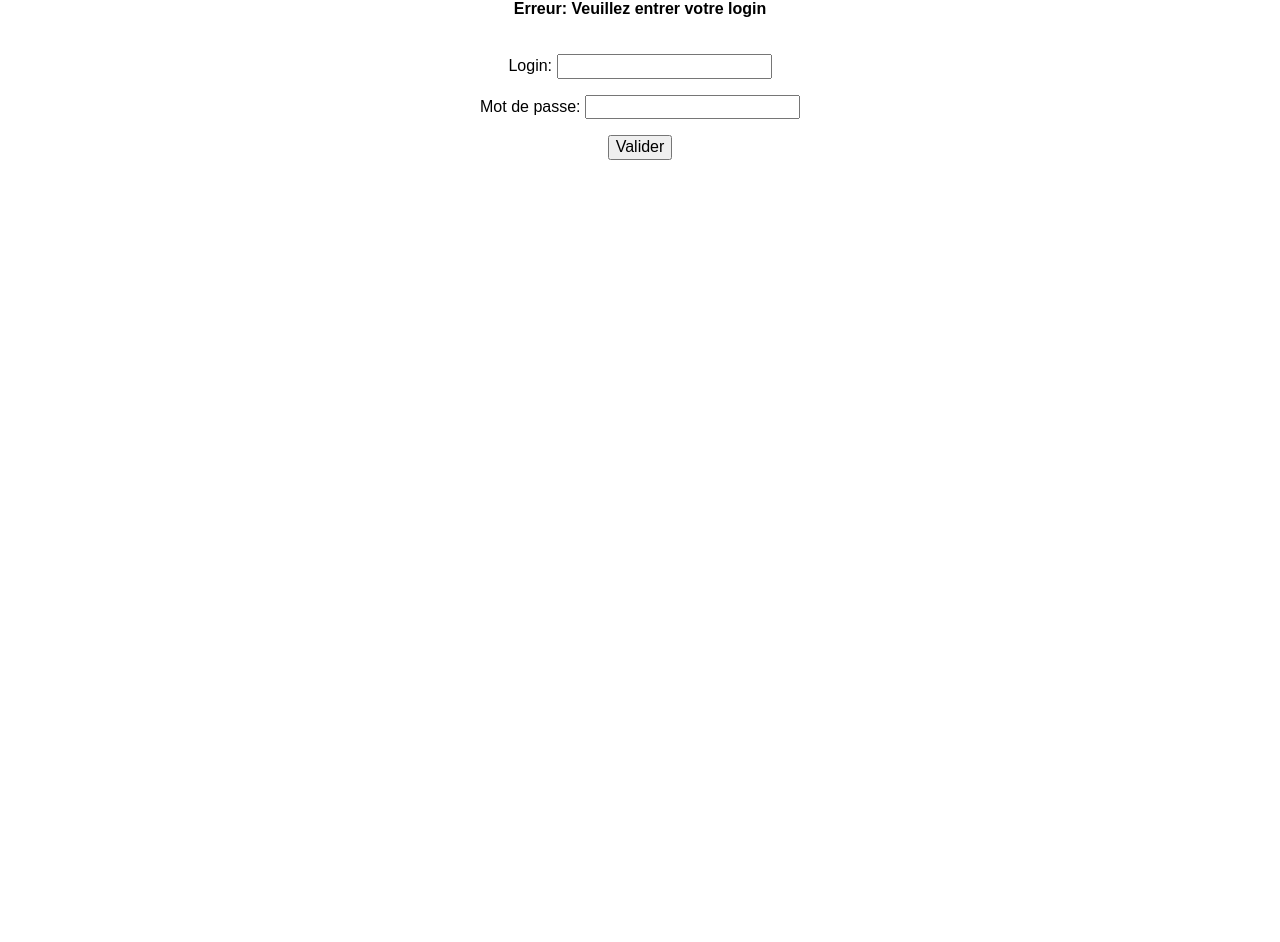
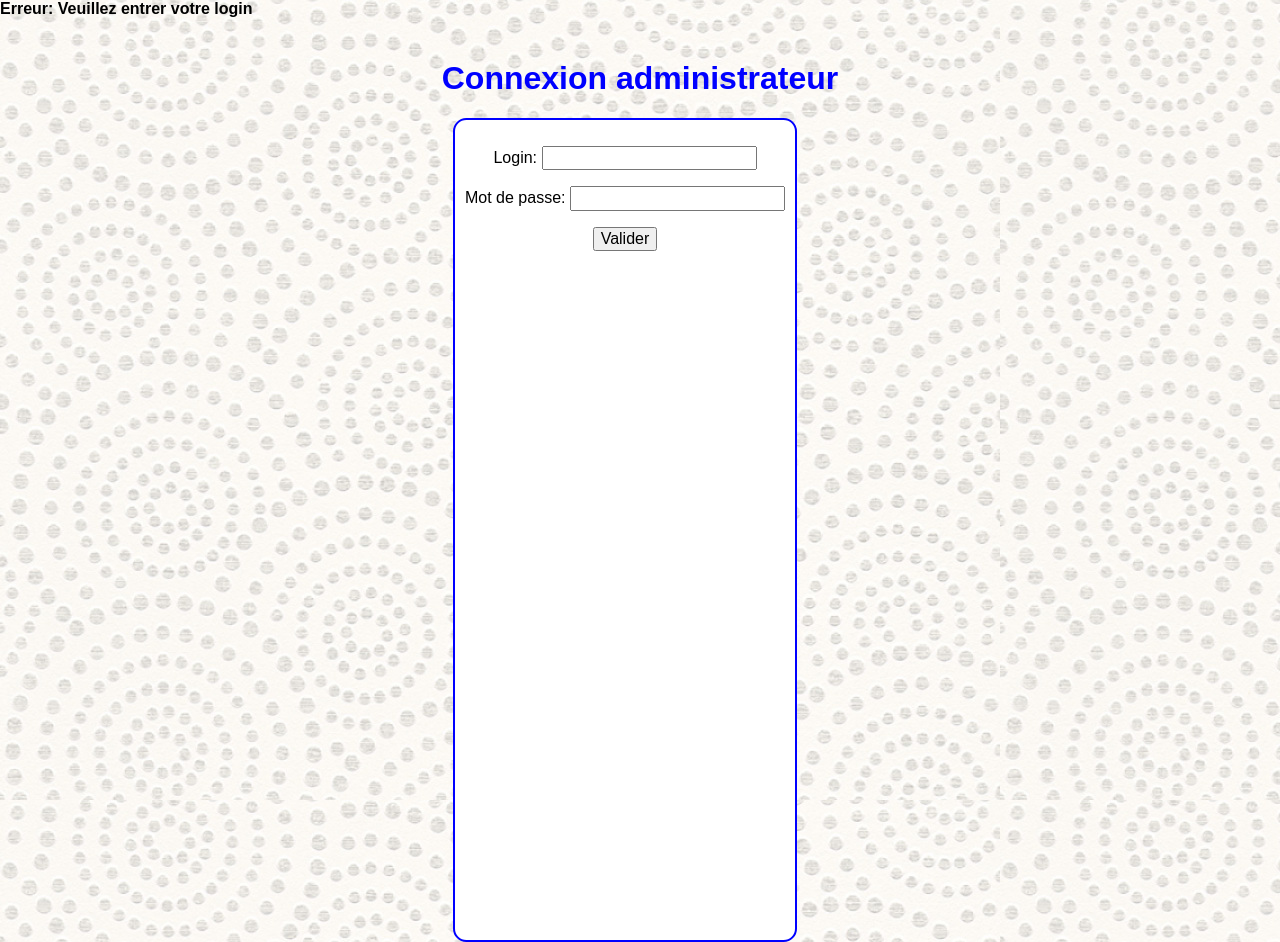
Before and after one commit to charlesfiers/Projet_web, a PHP site: the page made by views/check.php in a window 1280 px wide. Before the commit the page ends 160 px from the top, so only its background shows below. Run offline with PHP 8.4, Linux system fonts and the light colour scheme; the template is opened without the code that fills it, so the values that code supplies are empty.

Commit message:
CSS du login

```diff
--- a/style2.css
+++ b/style2.css
@@ -1,6 +1,27 @@
 /* --- CSS LOG -- */
+
+body{
+	background-image: url("./Medias/background.jpg");
+}
+
 .menu_login{
+	background-color: white;
 	text-align: center;
-	vertical-align: center;
 	height: 100%;
+	border: 2pt solid blue;
+	border-radius: 10pt;
+	width: auto;
+	display: inline-block;
+	position: relative;
+	padding: 10px;
+	left: 33%;
 }
+
+input:hover{
+	box-shadow: 0pt 0pt 0pt 1pt blue;
+}
+
+h1{
+	text-align: center;
+	color: blue;
+}
--- a/views/login.php
+++ b/views/login.php
@@ -12,14 +12,17 @@
 	<link rel="stylesheet" type="text/css" href="style2.css" />
 	<title>Login</title>
 </head>
-<body class="menu_login">
+<body>
 	<div class="grid grid-pad">
 		<div class="col-1-1">
-			<form action="./check" method="post">
-				<p>Login: <input type="text" name="login" /></p>
-				<p>Mot de passe: <input type="password" name="password" /></p>
-				<p><input type="submit" value="Valider"></p>
-			</form>
+			<h1>Connexion administrateur</h1>
+			<div class="menu_login">
+				<form action="./check" method="post">
+					<p>Login: <input type="text" name="login" /></p>
+					<p>Mot de passe: <input type="password" name="password" /></p>
+					<p><input type="submit" value="Valider"></p>
+				</form>
+			</div>
 		</div>
 	</div>
 </body>
```
